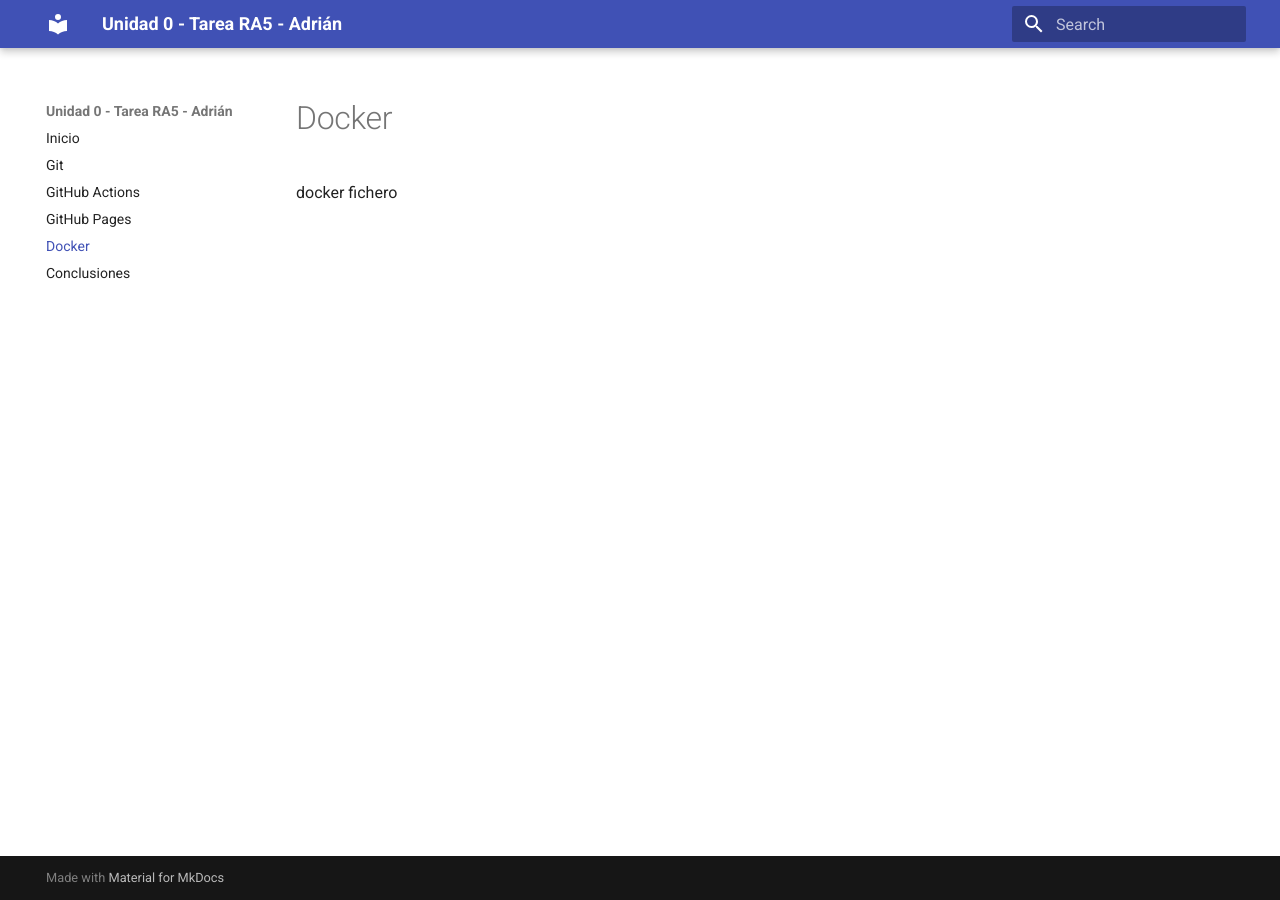
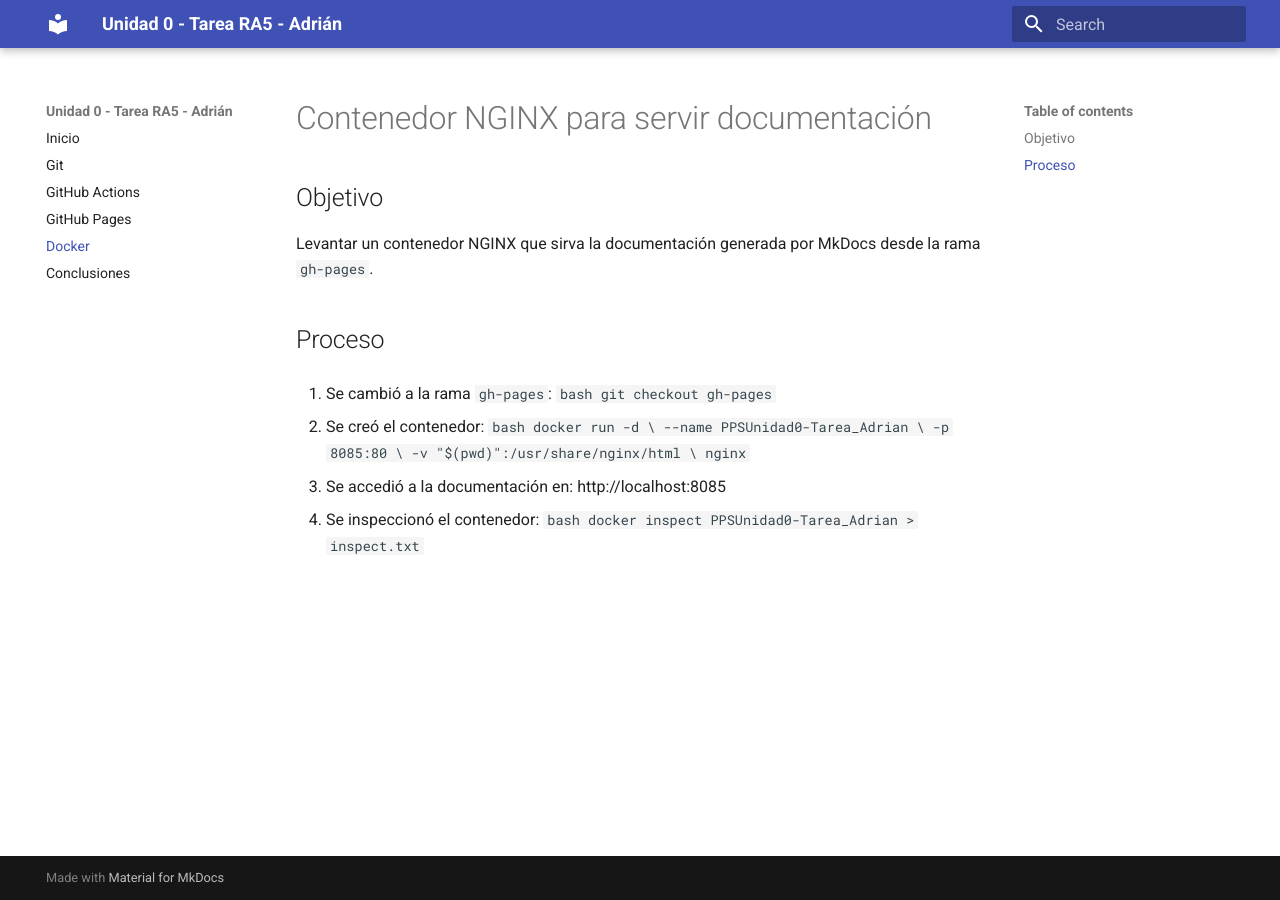
Before and after one commit to vjp-adrianMG1/PPS-Unidad0-TareaRA5-AdrianMG, an MkDocs documentation site: the page built from docs/docker.md, in a window 1280 px wide. Built offline with MkDocs 1.6.1 and Material for MkDocs 9.7.7, drawn with Linux system fonts in a browser that asks for light colours.

Commit message:
Añadida documentación del contenedor NGINX

````diff
--- a/docs/docker.md
+++ b/docs/docker.md
@@ -1 +1,24 @@
-docker fichero
+# Contenedor NGINX para servir documentación
+
+## Objetivo
+Levantar un contenedor NGINX que sirva la documentación generada por MkDocs desde la rama `gh-pages`.
+
+## Proceso
+
+1. Se cambió a la rama `gh-pages`:
+   ```bash
+   git checkout gh-pages ```
+
+2. Se creó el contenedor:
+  ```bash
+docker run -d \
+  --name PPSUnidad0-Tarea_Adrian \
+  -p 8085:80 \
+  -v "$(pwd)":/usr/share/nginx/html \
+  nginx ```
+3. Se accedió a la documentación en:
+   http://localhost:8085
+
+4. Se inspeccionó el contenedor:
+```bash
+ docker inspect PPSUnidad0-Tarea_Adrian > inspect.txt ```
````
